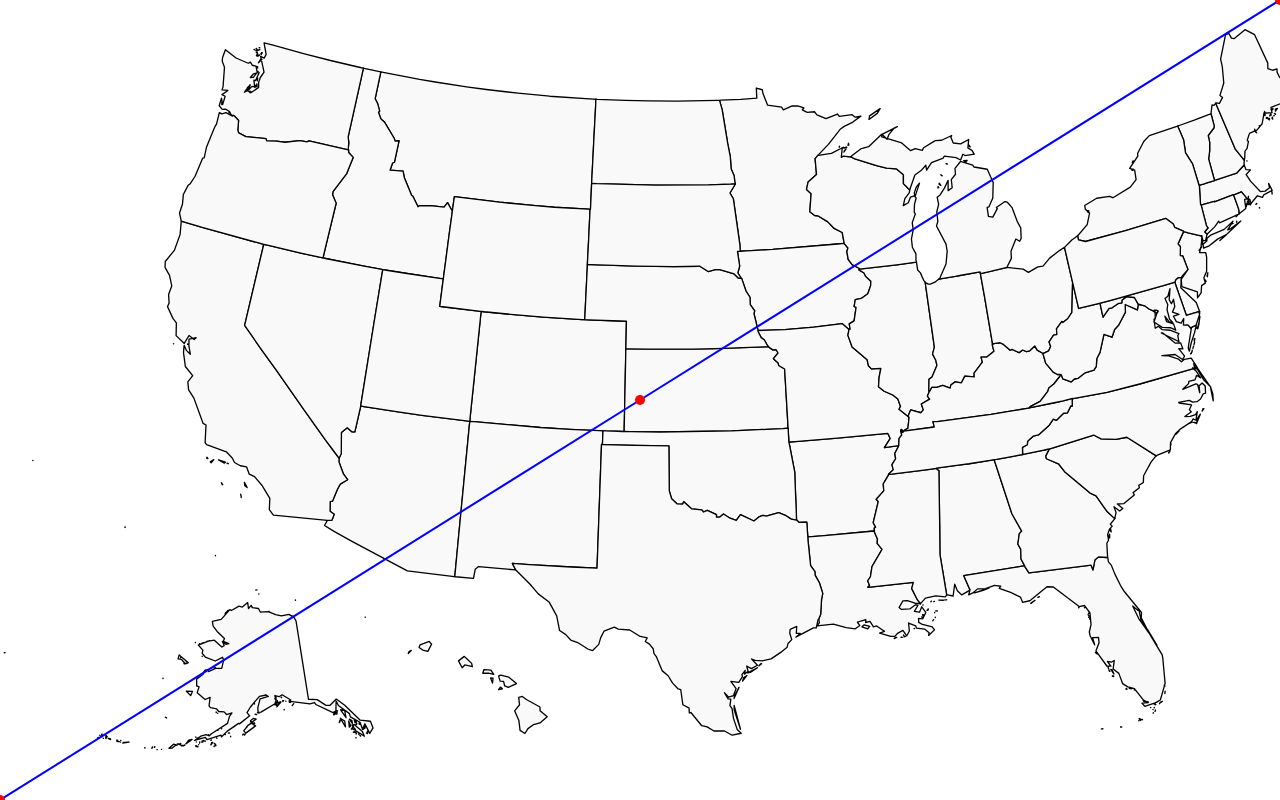
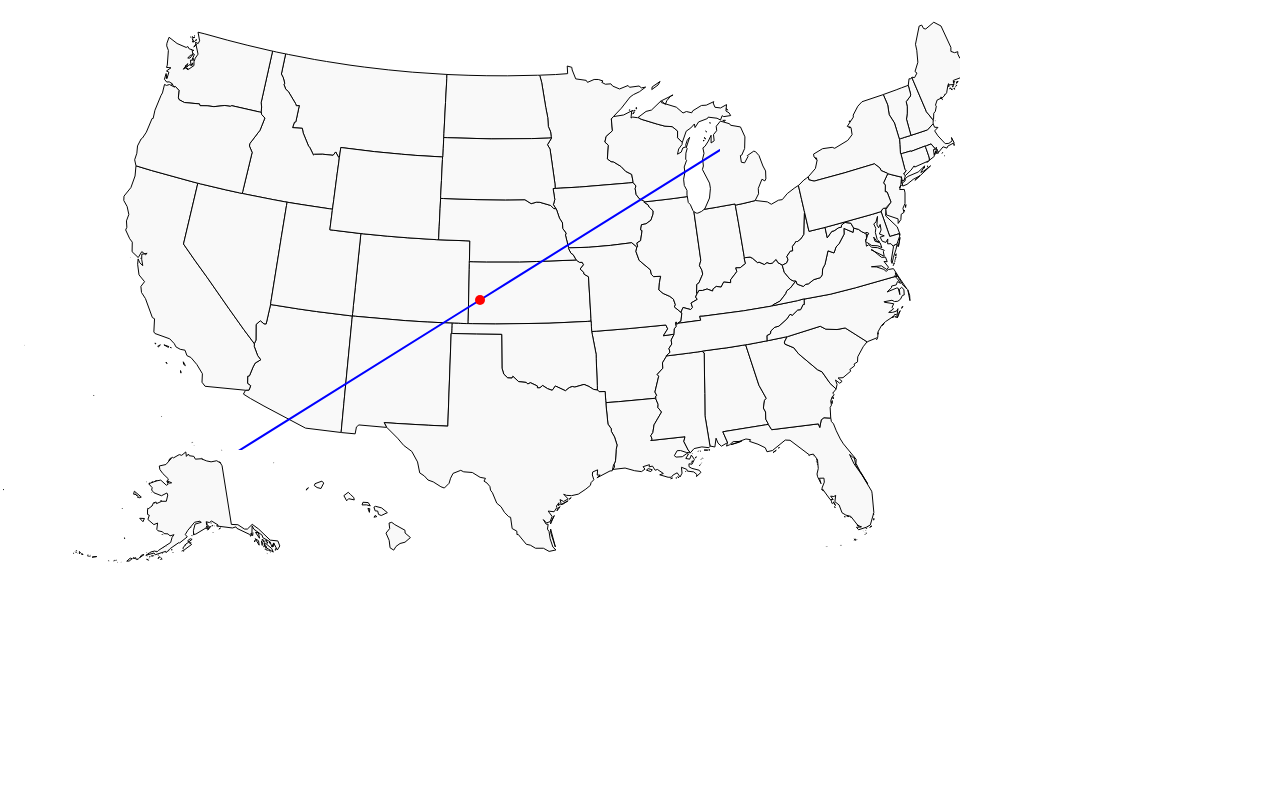
Before and after one commit to yamada-hiroyuki/yamada-hiroyuki.github.io, a plain HTML site: page index.html in a window 1280 px wide. Drawn offline with nearby package versions, Linux system fonts and the light colour scheme.

Commit message:
to other pc

```diff
--- a/index.html
+++ b/index.html
@@ -11,8 +11,8 @@
     }
     #map {
       position: relative;
-      width: 100vw;
-      height: 100vh;
+      width: 75vw;
+      height: 75vh;
       background: url('data/images/us.svg') no-repeat center center;
       background-size: cover;
       overflow: hidden;
@@ -25,10 +25,10 @@
       padding: 10px;
       border-radius: 5px;
       display: none;
-      width: 300px;
+      width: 450px;
     }
     .info-box img {
-      width: 100%;
+      width: 400px;
       border-radius: 5px;
     }
   </style>
@@ -36,7 +36,7 @@
 <body>
 
 <div id="map">
-  <svg id="flight-path" width="100%" height="100%" style="position: absolute; top: 0; left: 0;"></svg>
+  <svg id="flight-path" width="75%" height="75%" style="position: absolute; top: 0; left: 0;"></svg>
   <div class="info-box" id="info-box">
     <img id="info-image" src="" alt="">
     <p id="info-text"></p>
@@ -47,9 +47,9 @@
 <script>
   // Mock data for testing
   const flightTrack = [
-    { lat: 40.0, lon: -74.0, img: 'image1.jpg', text: 'View over New York.' },
-    { lat: 39.0, lon: -75.0, img: 'image2.jpg', text: 'Flying near Philadelphia.' },
-    { lat: 38.0, lon: -76.0, img: 'image3.jpg', text: 'Beautiful skies over Maryland.' }
+    { lat: 40, lon: -74.0, img: 'data/images/image1.jpg', text: 'View over New York.' },
+    { lat: 39.0, lon: -75.0, img: 'data/images/image2.jpg', text: 'Flying near Philadelphia.' },
+    { lat: 38.0, lon: -76.0, img: 'data/images/image3.jpg', text: 'Beautiful skies over Maryland.' }
   ];
 
   const svg = d3.select("#flight-path");
```
